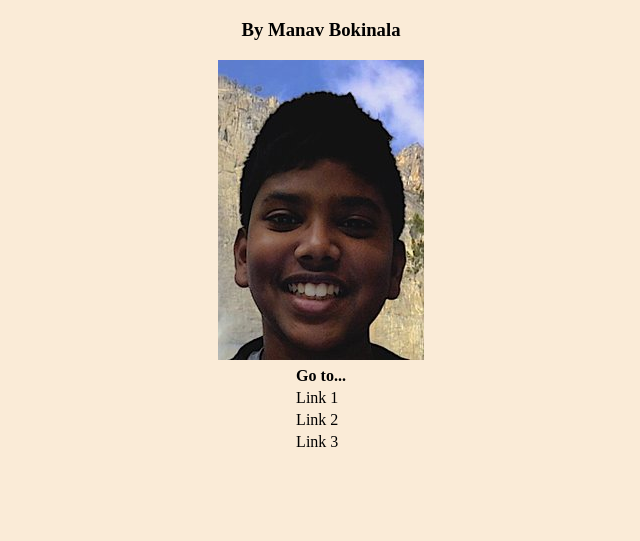
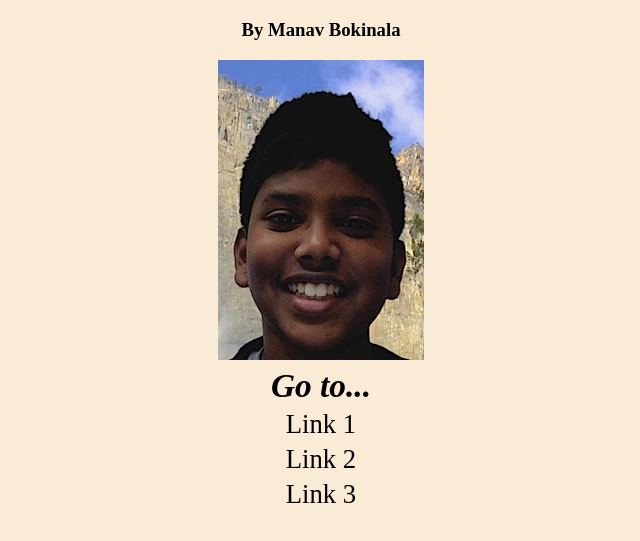
Before and after one commit to mbokinala/html-workshop-files, a plain HTML site: page All About Me/index.html in a window 1280 px wide. Shown: the part 61-602 px from the top of the page, without its empty margins (319-959 px from the left). Drawn offline with Linux system fonts and the light colour scheme.

Commit message:
Routine commit

```diff
--- a/All About Me/index.css
+++ b/All About Me/index.css
@@ -1,3 +1,18 @@
 body {
     background-color: antiquewhite
 }
+
+th {
+    font-size: 25pt;
+    font-weight: bold;
+    font-style: italic;
+}
+
+td {
+    text-align: center;
+    font-size: 20pt;
+}
+
+body {
+    font-family: 'Josefin Slab', serif;
+}
--- a/All About Me/index.html
+++ b/All About Me/index.html
@@ -3,6 +3,7 @@
     <head>
         <title>All About Me</title>
         <meta charset="utf-8"/>
+        <link href="https://fonts.googleapis.com/css?family=Open+Sans"  rel="stylesheet">
         <link rel="stylesheet" type="text/css" href="index.css">
     </head>
 
```
